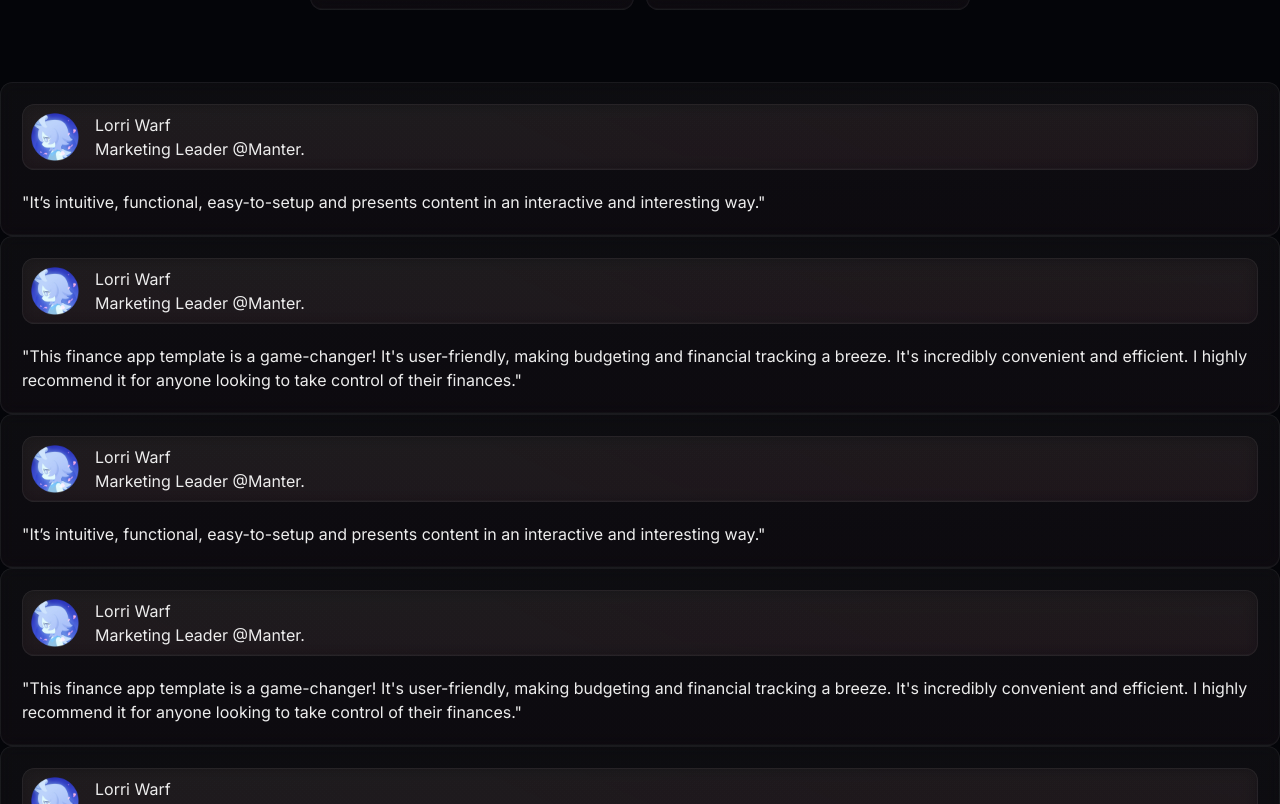
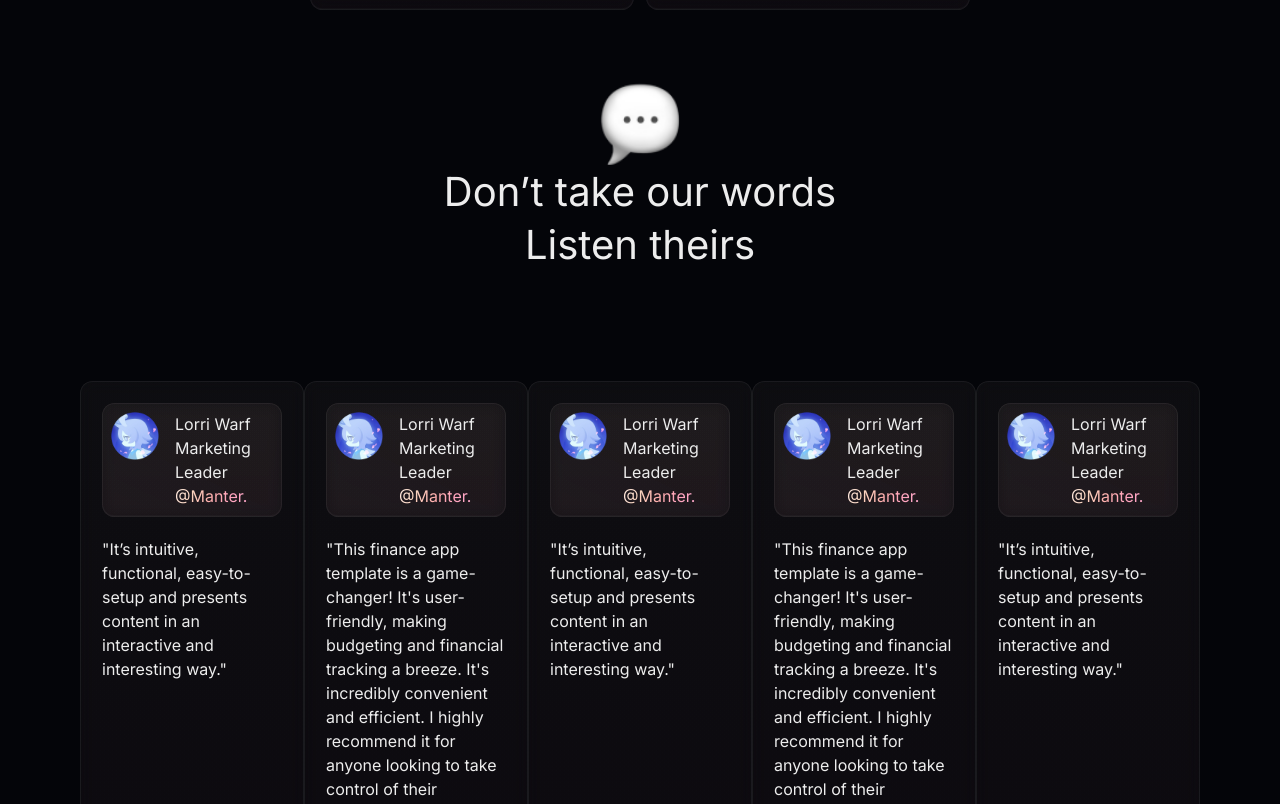
Before and after one commit to tuanloc-1708/hurix-saas, a Next.js app: page / in a window 1280 px wide. Shown: the part 4276-5080 px from the top of the page. Built offline with nearby package versions, Linux system fonts and the light colour scheme.

Commit message:
update UI box chat

```diff
--- a/src/sections/business-purpose/card/download-card.tsx
+++ b/src/sections/business-purpose/card/download-card.tsx
@@ -4,11 +4,13 @@ import Button from "@/components/ui/button/button";
 
 export default function DownloadCard() {
   return (
-    <div className="px-5 pt-[31px] bg-card">
+    <div className="flex flex-col gap-6 max-w-[384px] px-5  py-[30px] bg-card">
       <div>
         It’s intuitive, functional, easy-to-setup and presents content in an
         interactive and interesting.
       </div>
+
+      <div className="flex flex-col gap-[15px]">
         <div className="p-2 bg-card">Hello@gmail.com</div>
         <Button className="w-[342px] rounded-[9px]">Download Now!</Button>
         <div className="flex flex-col gap-[15px]">
@@ -23,5 +25,6 @@ export default function DownloadCard() {
           </div>
         </div>
       </div>
+    </div>
   );
 }
--- a/src/sections/our-words/card/our-info.tsx
+++ b/src/sections/our-words/card/our-info.tsx
@@ -36,9 +36,14 @@ export const content = [
 export default function OurWordsCard() {
   return (
     <>
-      {content.map((item, index) => (
-        <div key={index}>
-          <div className="p-[21px] bg-card flex flex-col gap-5">
+      {content.map((item, index) => {
+        const infoWords = item.info.split(" ");
+        const lastWord = infoWords.pop();
+        const restOfInfoText = infoWords.join(" ");
+
+        return (
+          <div key={index} className=" flex flex-row gap-6">
+            <div className="max-w-[384px] p-[21px] bg-card flex flex-col gap-5">
               <div className="p-2 bg-card flex flex-row gap-4">
                 <Image
                   src="/logo-webp/avartar.webp"
@@ -49,13 +54,17 @@ export default function OurWordsCard() {
                 />
                 <div className="flex flex-col">
                   <span>{item.name}</span>
-                <span className="">{item.info}</span>
+                  <span>
+                    {restOfInfoText}{" "}
+                    <span className="text-pink-gradient">{lastWord}</span>
+                  </span>
                 </div>
               </div>
               &quot;{item.describe}&quot;
             </div>
           </div>
-      ))}
+        );
+      })}
     </>
   );
 }
--- a/src/sections/our-words/view/our-words-view.tsx
+++ b/src/sections/our-words/view/our-words-view.tsx
@@ -1,9 +1,23 @@
 import OurWordsCard from "../card/our-info";
+import Image from "next/image";
 
 export default function OurWordsView() {
   return (
-    <div className="">
-      <div>
+    <div className="container flex flex-col items-center justify-center gap-[110px]">
+      <div className="flex flex-col max-w-[450px] justify-center items-center">
+        <Image
+          src="/mark-png/box-chat.png"
+          width={80}
+          height={84}
+          alt="chart-spending-graph"
+          className="min-w-[80px] h-[84px]"
+        />
+        <span className="text-[40px]/[131%] text-center">
+          Don’t take our words Listen theirs
+        </span>
+      </div>
+
+      <div className="flex">
         <OurWordsCard />
       </div>
     </div>
```
Lines whose indentation alone changed are shown as unchanged.
